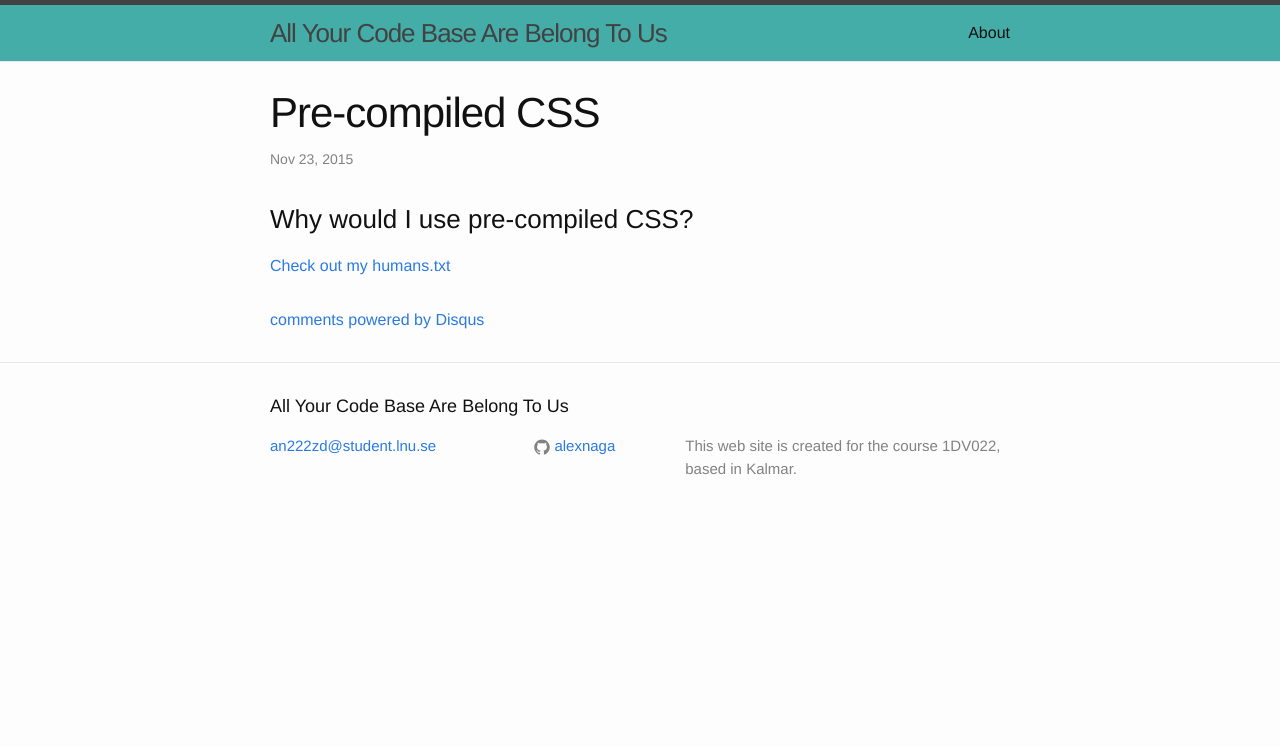
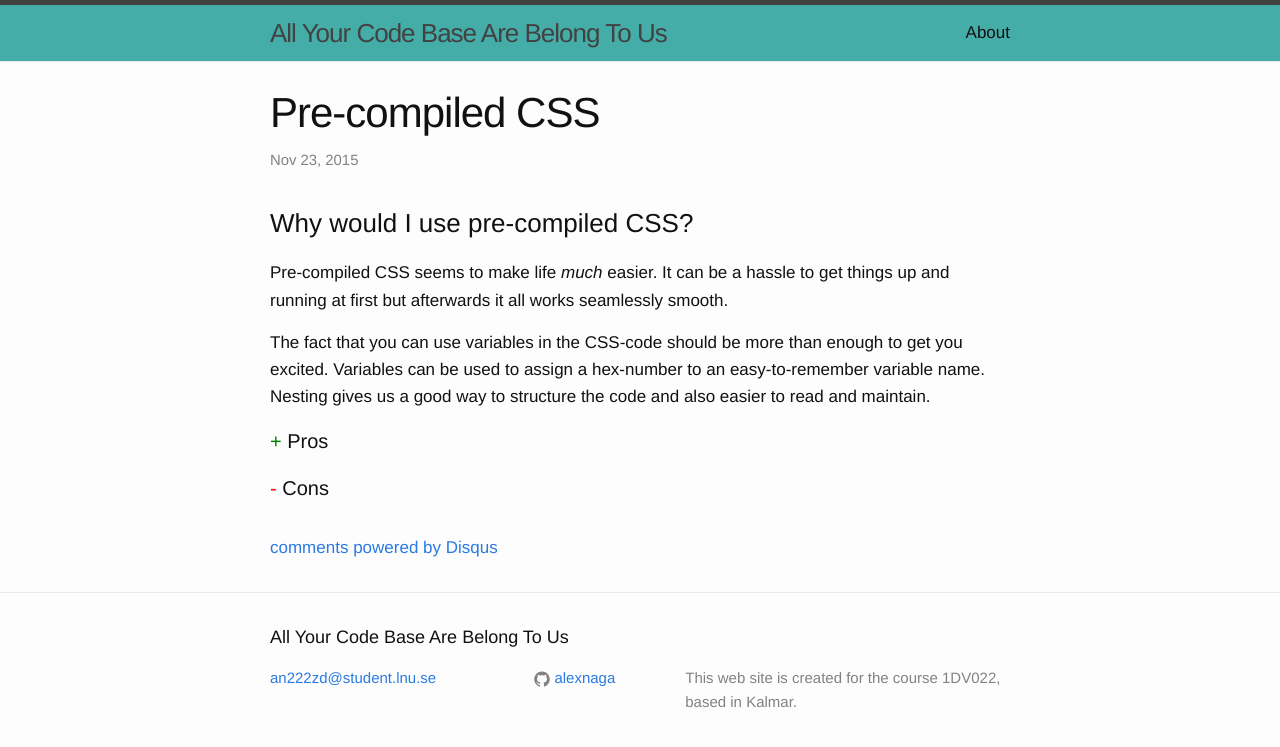
Before and after one commit to AlexNaga/AlexNaga.github.io, a Jekyll site: the page built from _posts/2015-11-23-pre-compiled_css.md, in a window 1280 px wide. Shown: the top 747 px of the page. Built offline with Jekyll 4.4.1, drawn with Linux system fonts in a browser that asks for light colours; comment, search, counter and statistics services are not loaded.

Commit message:
Creating post for pre-compiled CSS

```diff
--- a/_posts/2015-11-23-pre-compiled_css.md
+++ b/_posts/2015-11-23-pre-compiled_css.md
@@ -7,6 +7,10 @@ comments: true
 ---
 
 ###Why would I use pre-compiled CSS?
+Pre-compiled CSS seems to make life *much* easier. It can be a hassle to get things up and running at first but afterwards it all works seamlessly smooth.
 
+The fact that you can use variables in the CSS-code should be more than enough to get you excited. Variables can be used to assign a hex-number to an easy-to-remember variable name. Nesting gives us a good way to structure the code and also easier to read and maintain.
 
-[Check out my humans.txt](http://alexnaga.github.io/humans.txt)
+####<span style="color:green">+</span> Pros
+
+####<span style="color:red">-</span> Cons
--- a/css/main.scss
+++ b/css/main.scss
@@ -7,9 +7,9 @@
 
 // Our variables
 $base-font-family: Helvetica, Arial, sans-serif;
-$base-font-size:   16px;
+$base-font-size:   17px;
 $small-font-size:  $base-font-size * 0.875;
-$base-line-height: 1.5;
+$base-line-height: 1.6;
 
 $spacing-unit:     30px;
 
```
